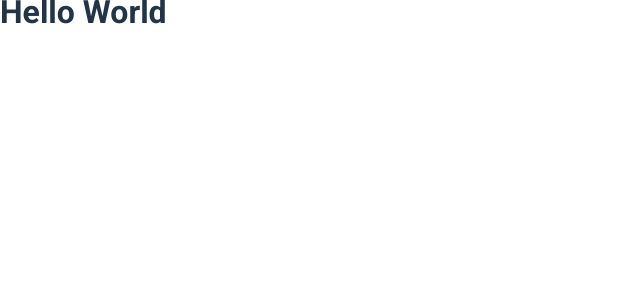
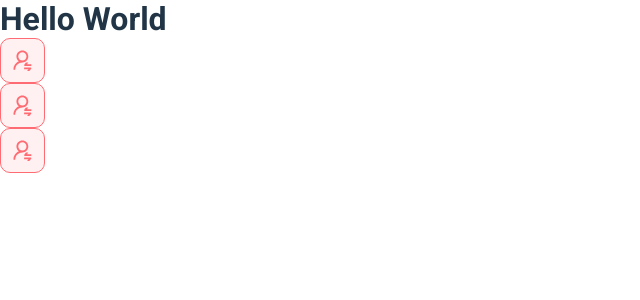
Before and after one commit to diogosarti/dsmeta, a React (Vite) app in the folder frontend/: page / in a window 1280 px wide. Shown: the top 300 px of the page, without its empty margins (0-640 px from the left). Built offline with nearby package versions, Linux system fonts and the light colour scheme.

Commit message:
First Component

```diff
--- a/frontend/src/App.tsx
+++ b/frontend/src/App.tsx
@@ -1,10 +1,18 @@
 
 // import './App.css'
+
+import NotificationButton from "./components/NotificationButton"
 
 function App() {
 
   return(
-    <h1>Hello World</h1>
+    <>
+      <h1>Hello World</h1>
+      <NotificationButton />
+      <NotificationButton />
+      <NotificationButton />
+    </>
+
   )
 }
 
--- /dev/null
+++ b/frontend/src/components/NotificationButton/index.tsx
@@ -0,0 +1,10 @@
+import notificationIcon from "../../assets/notification-icon.svg"
+import './styles.css'
+
+export default function NotificationButton() {
+    return(
+        <div className="dsmeta-red-btn">
+            <img src={notificationIcon} alt="Notificar" />
+        </div>
+    )
+}
--- /dev/null
+++ b/frontend/src/components/NotificationButton/styles.css
@@ -0,0 +1,15 @@
+.dsmeta-red-btn {
+    height: 45px;
+    width: 45px;
+    background: rgba(255, 107, 114, 0.1);
+    border: 1px solid #ff6b72;
+    border-radius: 10px;
+    display: flex;
+    align-items: center;
+    justify-content: center;
+    cursor: pointer;
+}
+
+.dsmeta-red-btn img {
+    width: 19px;
+}
--- a/frontend/src/index.css
+++ b/frontend/src/index.css
@@ -1,10 +1,6 @@
 @import url("https://fonts.googleapis.com/css2?family=Roboto:wght@300;400;700&display=swap");
 
 :root {
-  font-size: 16px;
-  line-height: 24px;
-  font-weight: 400;
-
   color-scheme: light dark;
   color: rgba(255, 255, 255, 0.87);
   background-color: #242424;
@@ -134,22 +130,6 @@
     justify-content: center;
 }
 
-.dsmeta-red-btn {
-  height: 45px;
-  width: 45px;
-  background: rgba(255, 107, 114, 0.1);
-  border: 1px solid #ff6b72;
-  border-radius: 10px;
-  display: flex;
-  align-items: center;
-  justify-content: center;
-  cursor: pointer;
-}
-
-.dsmeta-red-btn img {
-    width: 19px;
-}
-
 .show576 {
     display: none;
 }
```
Also changed, not shown: frontend/src/assets/logo.svg (added), frontend/src/assets/notification-icon.svg (added).
